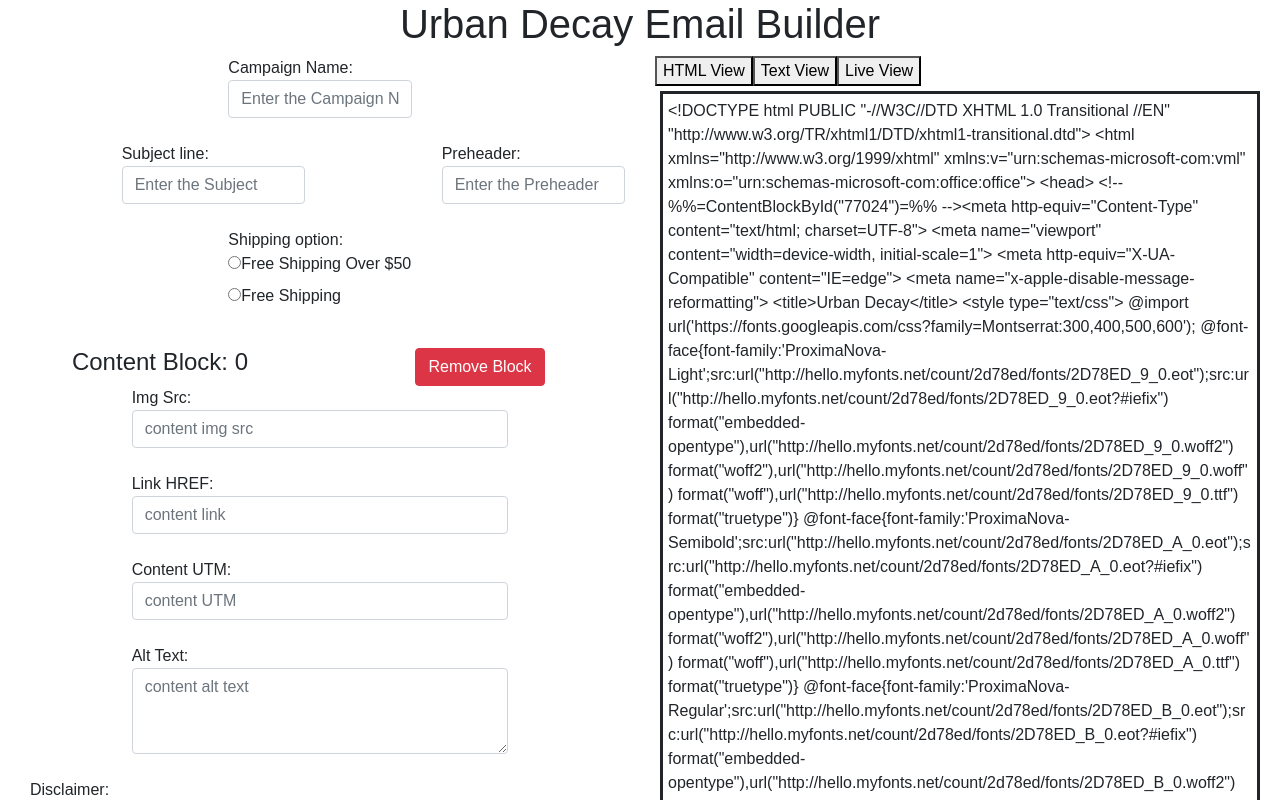
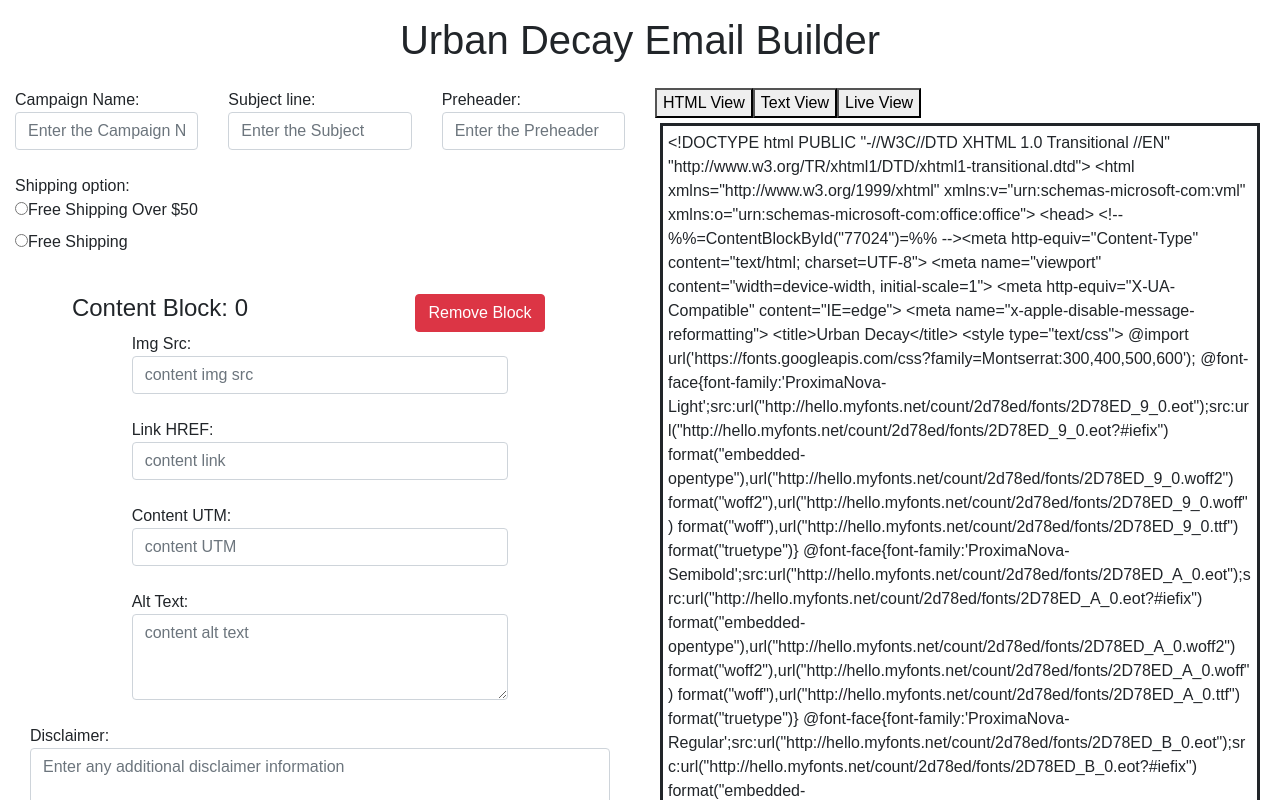
Before and after one commit to GrantHolcombe/UD-Email-builder, a React (Create React App) app: page / in a window 1280 px wide. Shown: the top 800 px of the page. Built offline with nearby package versions, Linux system fonts and the light colour scheme.

Commit message:
styling updates

```diff
--- a/src/App.js
+++ b/src/App.js
@@ -142,10 +142,12 @@
       <div className="container-fluid">
 
         <div className="row">
-          <div className="col-sm-12 text-center">
+          <div className="col text-center py-3">
             <h1>Urban Decay Email Builder</h1>
           </div>
+        </div>
 
+        <div className="row">
           <div className="col-sm-6" >
 
             <div className="form-group">
--- a/src/components/header.js
+++ b/src/components/header.js
@@ -5,22 +5,24 @@
     return (
       <div>
         <div className="row">
-          <div className="col-lg-4 offset-lg-4 form-group">
+          <div className="col-lg-4 form-group justify-content-center d-flex">
             <label>Campaign Name:
               <input className="form-control" type="text" onChange={this.props.onChange} value={this.props.data.campaign_name} name="campaign_name" placeholder="Enter the Campaign Name" />
             </label>
           </div>
-          <div className="col-lg-4 offset-lg-2 form-group">
+          <div className="col-lg-4 form-group justify-content-center d-flex">
             <label>Subject line:
               <input className="form-control" type="text" onChange={this.props.onChange} value={this.props.data.subject_data} name="subject_data" placeholder="Enter the Subject" />
             </label>
           </div>
-          <div className="col-lg-4 offset-lg-2 form-group">
+          <div className="col-lg-4 form-group justify-content-center d-flex">
             <label>Preheader:
               <input className="form-control" type="text" onChange={this.props.onChange} value={this.props.data.preheader_data} name="preheader_data" placeholder="Enter the Preheader" />
             </label>
           </div>
-          <div className="col-lg-4 offset-lg-4 form-group">
+        </div>
+        <div className="row">
+          <div className="col-lg-12 form-group">
             <p style={{margin: 0}}>Shipping option:</p>
             <div className="radio">
               <label>
```
Also changed, not shown: 1 other file (tests, documents, lock files or other folders).
